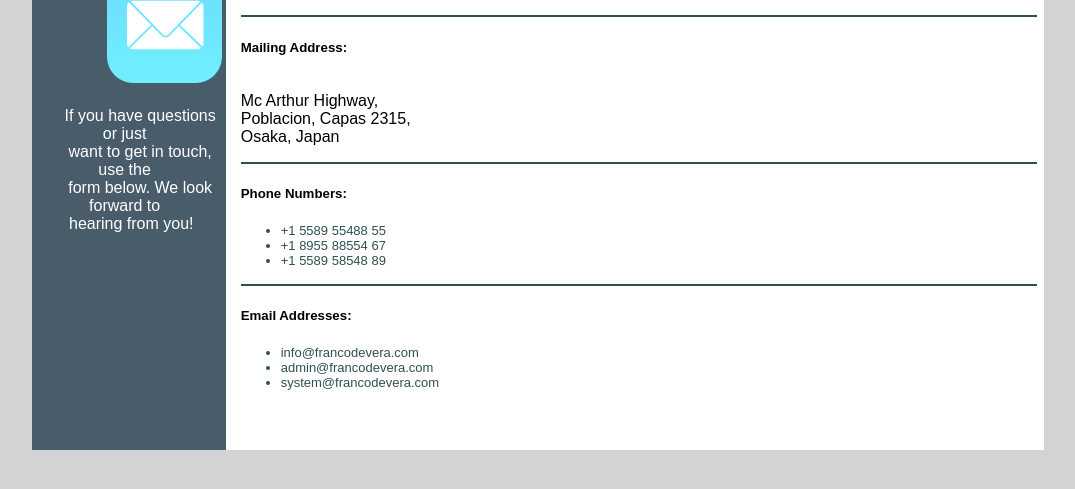
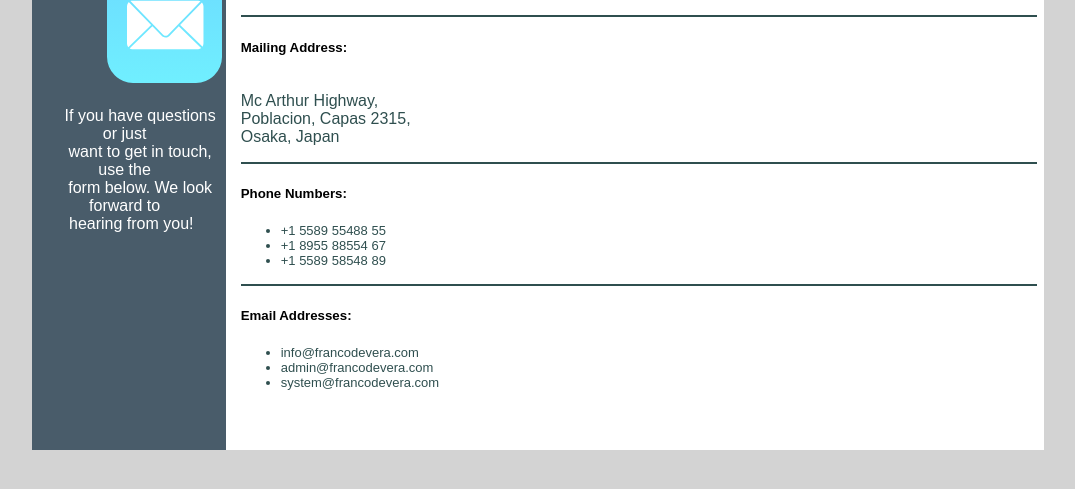
Before and after one commit to Franco-Louis/prelim-de-vera-franco-bsit-1a, a plain HTML site: page contact-us.html in a window 1280 px wide. Shown: the part 177-666 px from the top of the page, without its empty margins (102-1177 px from the left). Drawn offline with Linux system fonts and the light colour scheme.

Commit message:
Changed the Addresses' Color into DarkSlateGray

```diff
--- a/contact-us.html
+++ b/contact-us.html
@@ -50,13 +50,13 @@
 
 	  <h5>Mailing Address: &nbsp;&nbsp;&nbsp;&nbsp;&nbsp;&nbsp;&nbsp;&nbsp;&nbsp;&nbsp;&nbsp;&nbsp;&nbsp;&nbsp;&nbsp;&nbsp;&nbsp;&nbsp;&nbsp;&nbsp;&nbsp;&nbsp;&nbsp;&nbsp;&nbsp;&nbsp;&nbsp;&nbsp;&nbsp;&nbsp;&nbsp;&nbsp;&nbsp;&nbsp;&nbsp;&nbsp;&nbsp;&nbsp;&nbsp;&nbsp;&nbsp;&nbsp;&nbsp;&nbsp;&nbsp;&nbsp;&nbsp;&nbsp;&nbsp;&nbsp;&nbsp;&nbsp;&nbsp;&nbsp;&nbsp;&nbsp;&nbsp;&nbsp;&nbsp;&nbsp;&nbsp;&nbsp;&nbsp;&nbsp;&nbsp;&nbsp;&nbsp;&nbsp;&nbsp;&nbsp;&nbsp;&nbsp;&nbsp;&nbsp;&nbsp;&nbsp;&nbsp;&nbsp;&nbsp;&nbsp;&nbsp;&nbsp;&nbsp;&nbsp;&nbsp;&nbsp;&nbsp;&nbsp;&nbsp;&nbsp;&nbsp;&nbsp;&nbsp;&nbsp;&nbsp;&nbsp;&nbsp;&nbsp;&nbsp;&nbsp;&nbsp;&nbsp;&nbsp;&nbsp;&nbsp;&nbsp;&nbsp;&nbsp;&nbsp;&nbsp;&nbsp;&nbsp;&nbsp;&nbsp;&nbsp;&nbsp;&nbsp;&nbsp;&nbsp;&nbsp;&nbsp;&nbsp;&nbsp;&nbsp;&nbsp;&nbsp;&nbsp;&nbsp;&nbsp;&nbsp;&nbsp;&nbsp;&nbsp;&nbsp;&nbsp;&nbsp;&nbsp;&nbsp;&nbsp;&nbsp;&nbsp;&nbsp;&nbsp;&nbsp;&nbsp;&nbsp;&nbsp;&nbsp;&nbsp;&nbsp;&nbsp;&nbsp;&nbsp;&nbsp;&nbsp;&nbsp;&nbsp;&nbsp;&nbsp;&nbsp;&nbsp;&nbsp;&nbsp;&nbsp;&nbsp;&nbsp;&nbsp;&nbsp;&nbsp;&nbsp;&nbsp;&nbsp;&nbsp;&nbsp;&nbsp;&nbsp;&nbsp;&nbsp;&nbsp;&nbsp;&nbsp;&nbsp;&nbsp;&nbsp;&nbsp;&nbsp;&nbsp;&nbsp;&nbsp;&nbsp;&nbsp;&nbsp;&nbsp;&nbsp;&nbsp;&nbsp;&nbsp;&nbsp;&nbsp;&nbsp;</h5>
 
-				<p align = "justify"
-						<font size = "2" color = "DarkSlateGray">
+				<p align = "justify">
+						<font size = "3" color = "DarkSlateGray">
 					Mc Arthur Highway,<br>
 					Poblacion, Capas 2315,<br>
 					Osaka, Japan
-				</font>
-		</p>
+				</p></font>
+
 			<hr = "2" color = "DarkSlateGray">
 			<font face = "Arial">
 
```
